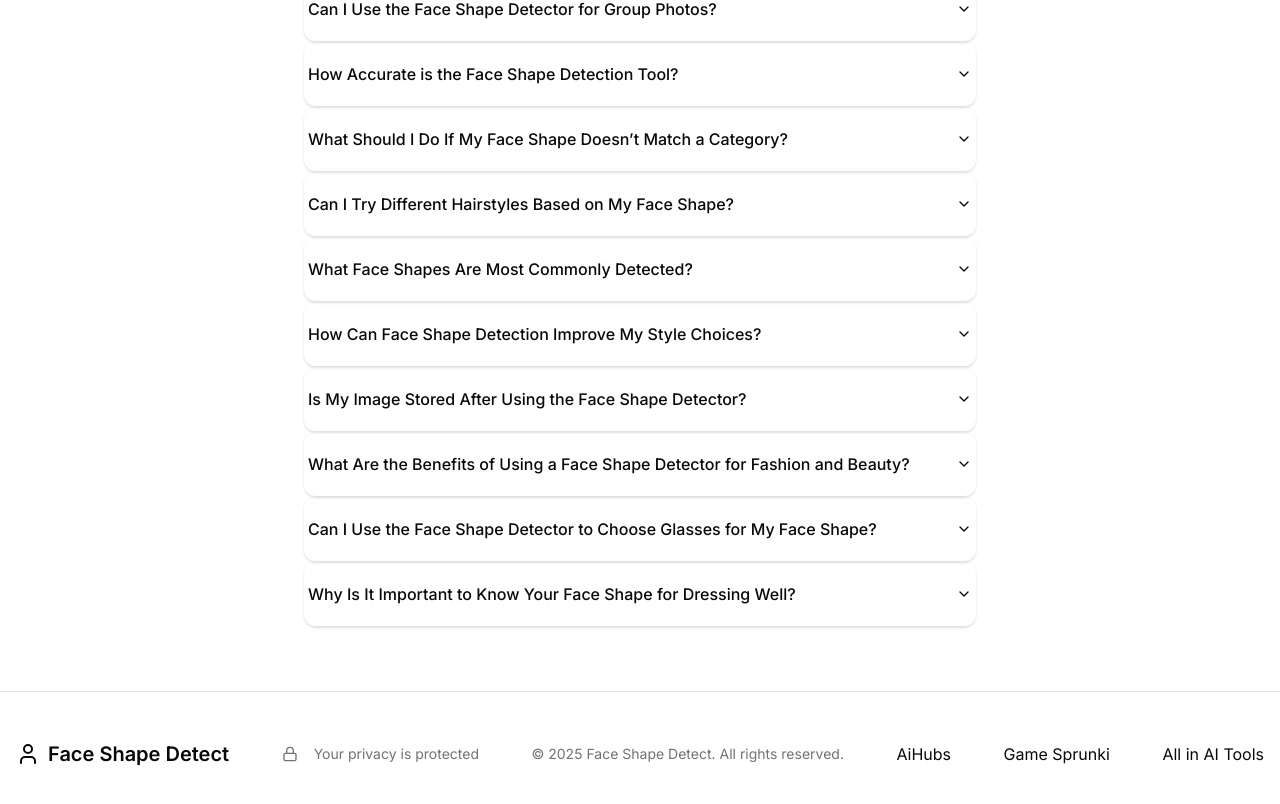
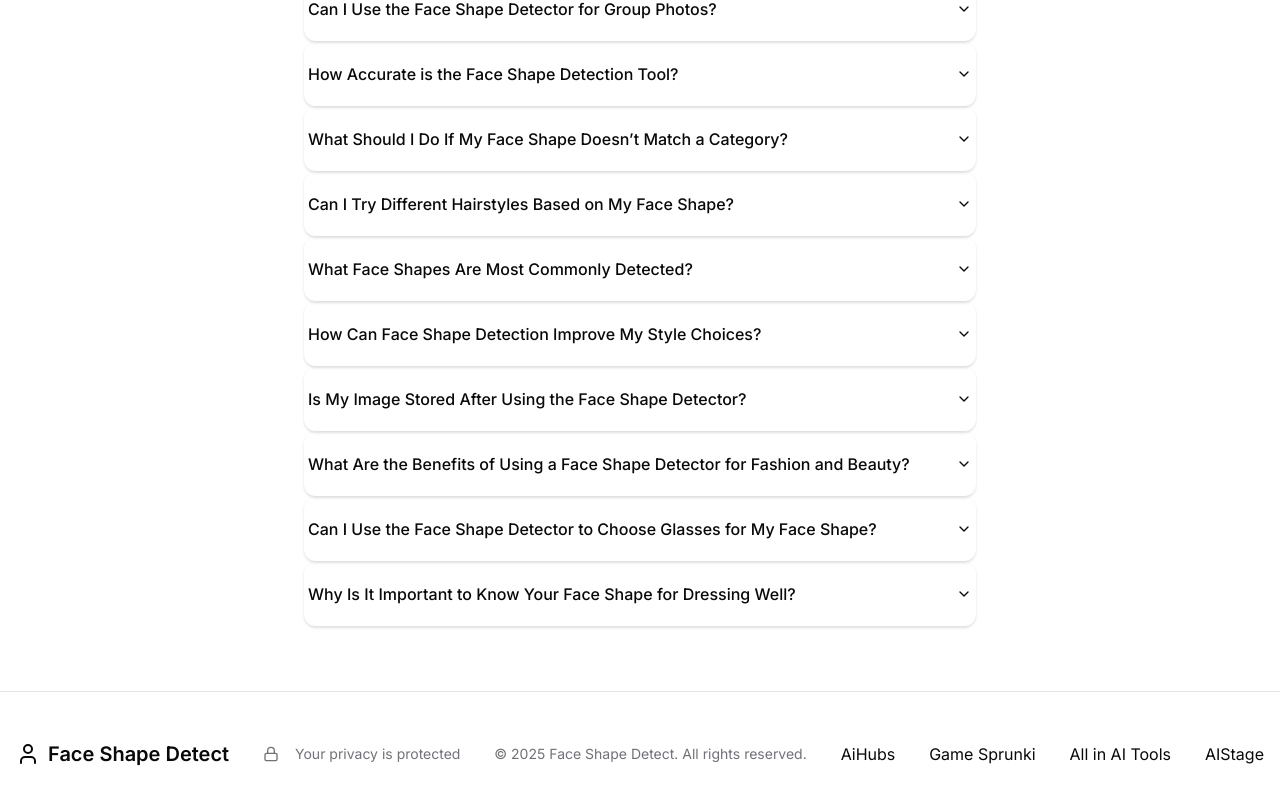
Before and after one commit to fahadcr14/faceshapedetector, a Next.js app: page / in a window 1280 px wide. Shown: the part 2890-3694 px from the top of the page. Built offline with nearby package versions, Linux system fonts and the light colour scheme.

Commit message:
tool_href

```diff
--- a/app/page.tsx
+++ b/app/page.tsx
@@ -464,6 +464,8 @@ export default function Home() {
             <a href="https://aihubs.ai/" title="AiHubs - Discover The Best AI Tools" rel="nofollow">AiHubs</a>
             <a href='https://game-sprunki.com/' title='Game Sprunki' rel="nofollow">Game Sprunki</a>
             <a title="All The Best AI Tools" rel="nofollow" href="https://allinai.tools">All in AI Tools</a>
+            <a href="https://aistage.net" rel="nofollow" title="AIStage">AIStage</a>
+
           </div>
         </div>
       </footer>
```
